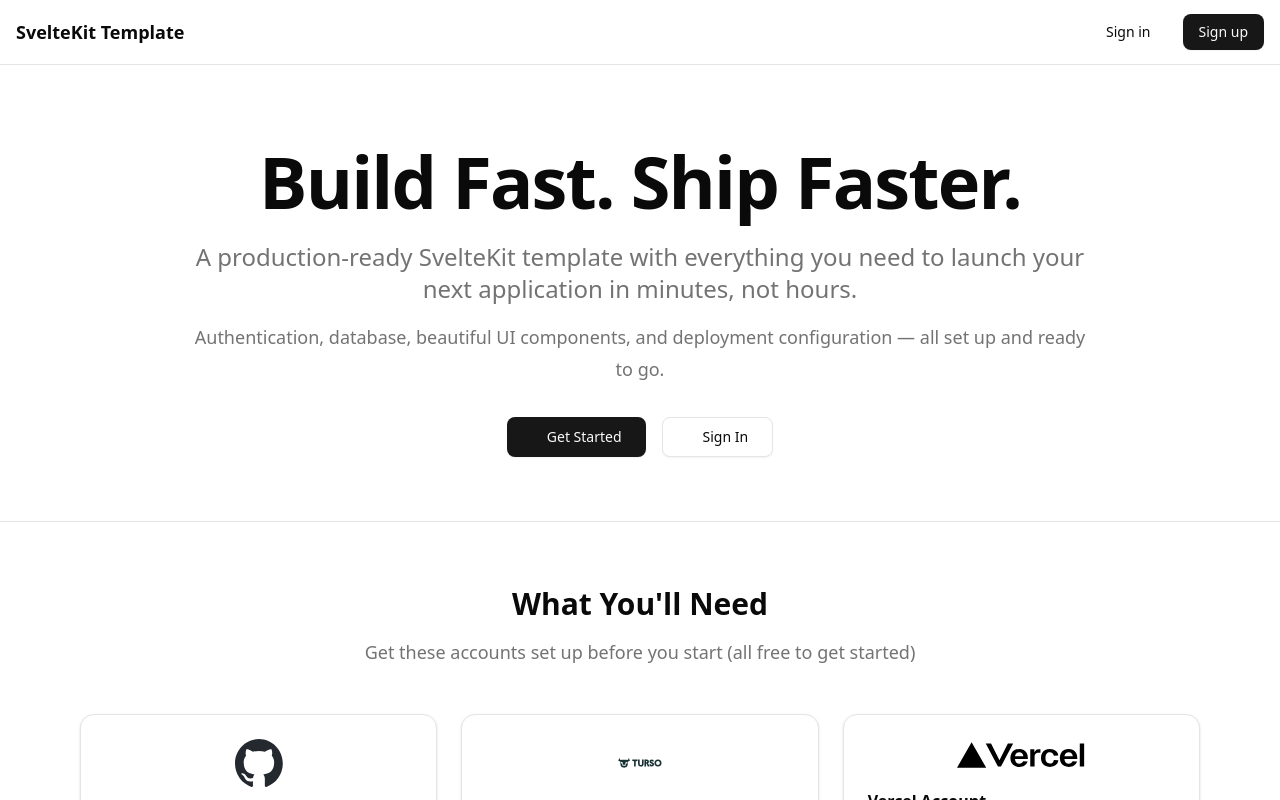
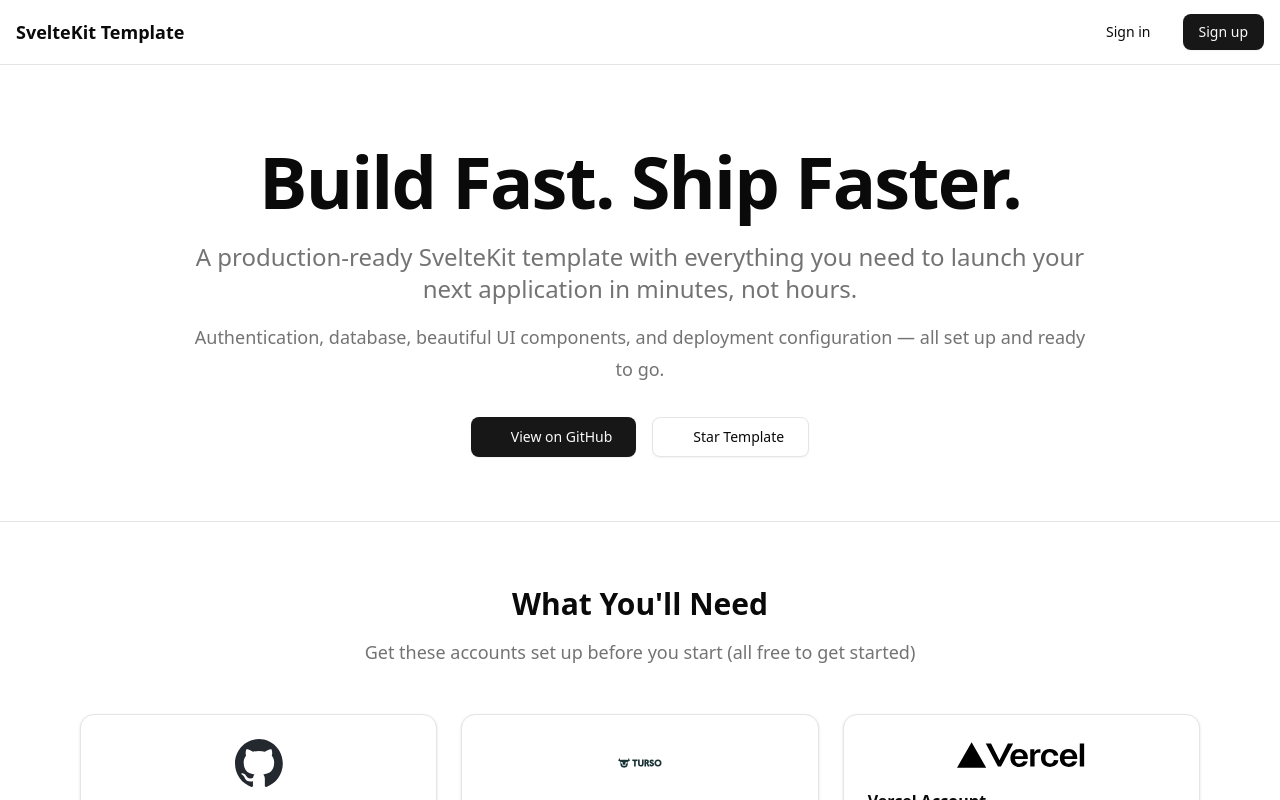
Before and after one commit to theysamtheirs/sveltekit-template, a SvelteKit app: page / in a window 1280 px wide. Shown: the top 800 px of the page. Built offline with nearby package versions, Linux system fonts and the light colour scheme; no server answers; what @iconify/tailwind4 would draw is missing.

Commit message:
Update navigation to support template showcase mode: Implement conditional rendering for authentication buttons based on the `isTemplateShowcase` prop, improving user experience during template showcases.

```diff
--- a/src/routes/+page.svelte
+++ b/src/routes/+page.svelte
@@ -61,13 +61,24 @@
 						Go to Dashboard
 					</Button>
 				{:else}
-					<Button href="/sign-up" size="lg">
-						<span class="mr-2 icon-[lucide--arrow-right]"></span>
-						Get Started
+					<Button
+						href="https://github.com/theysamtheirs/sveltekit-template"
+						target="_blank"
+						rel="noopener noreferrer"
+						size="lg"
+					>
+						<span class="mr-2 icon-[lucide--github]"></span>
+						View on GitHub
 					</Button>
-					<Button href="/sign-in" variant="outline" size="lg">
-						<span class="mr-2 icon-[lucide--log-in]"></span>
-						Sign In
+					<Button
+						href="https://github.com/theysamtheirs/sveltekit-template"
+						target="_blank"
+						rel="noopener noreferrer"
+						variant="outline"
+						size="lg"
+					>
+						<span class="mr-2 icon-[lucide--star]"></span>
+						Star Template
 					</Button>
 				{/if}
 			</div>
@@ -559,13 +570,24 @@
 						Go to Dashboard
 					</Button>
 				{:else}
-					<Button href="/sign-up" size="lg">
-						<span class="mr-2 icon-[lucide--arrow-right]"></span>
-						Get Started Now
+					<Button
+						href="https://github.com/theysamtheirs/sveltekit-template"
+						target="_blank"
+						rel="noopener noreferrer"
+						size="lg"
+					>
+						<span class="mr-2 icon-[lucide--github]"></span>
+						View on GitHub
 					</Button>
-					<Button href="/sign-in" variant="outline" size="lg">
-						<span class="mr-2 icon-[lucide--log-in]"></span>
-						Sign In
+					<Button
+						href="https://github.com/theysamtheirs/sveltekit-template"
+						target="_blank"
+						rel="noopener noreferrer"
+						variant="outline"
+						size="lg"
+					>
+						<span class="mr-2 icon-[lucide--star]"></span>
+						Star Template
 					</Button>
 				{/if}
 			</div>
```
Also changed, not shown: src/app.html (line endings or trailing spaces), src/lib/utils/seo.ts (line endings or trailing spaces), 1 other file (tests, documents, lock files or other folders).
